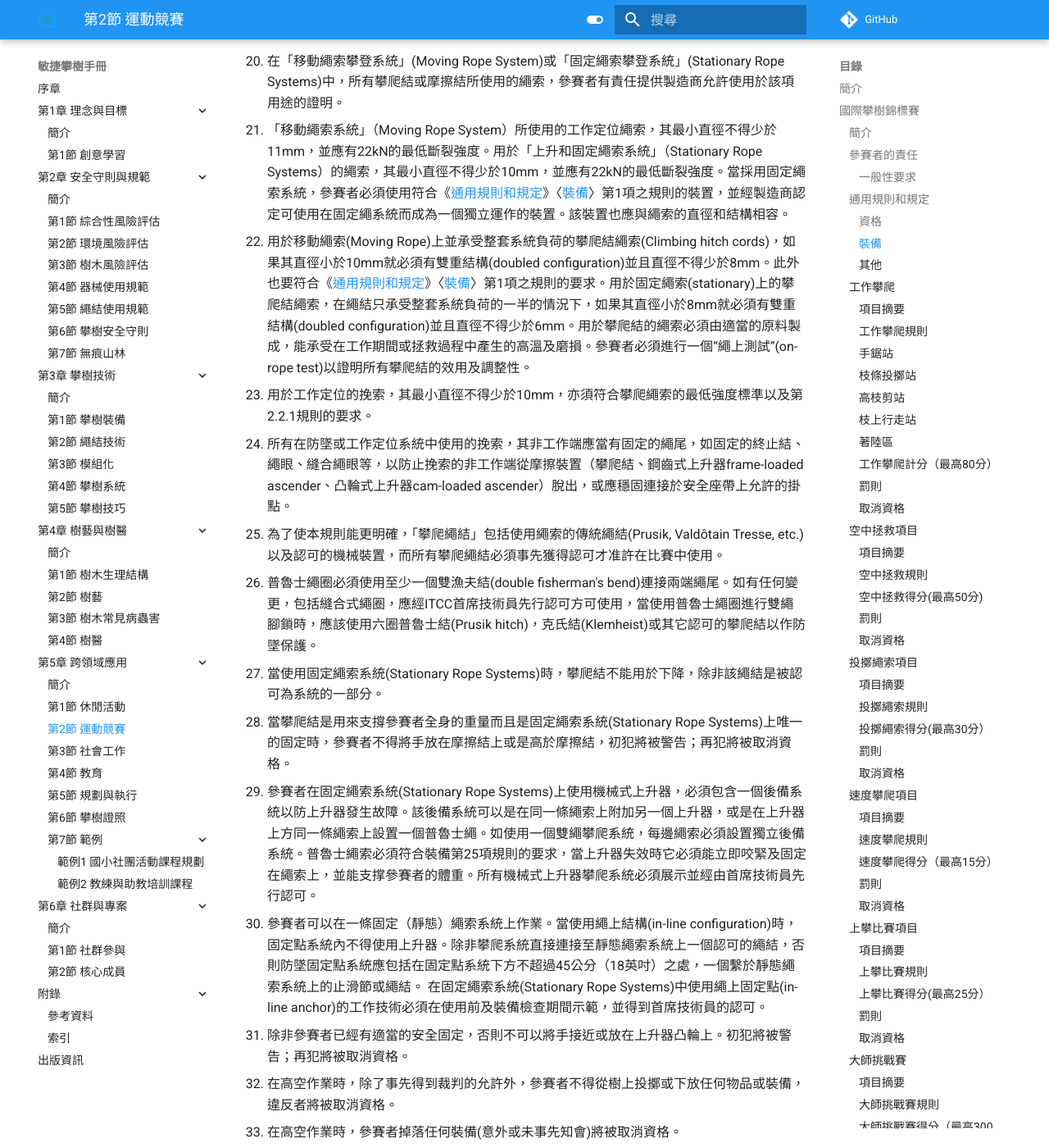
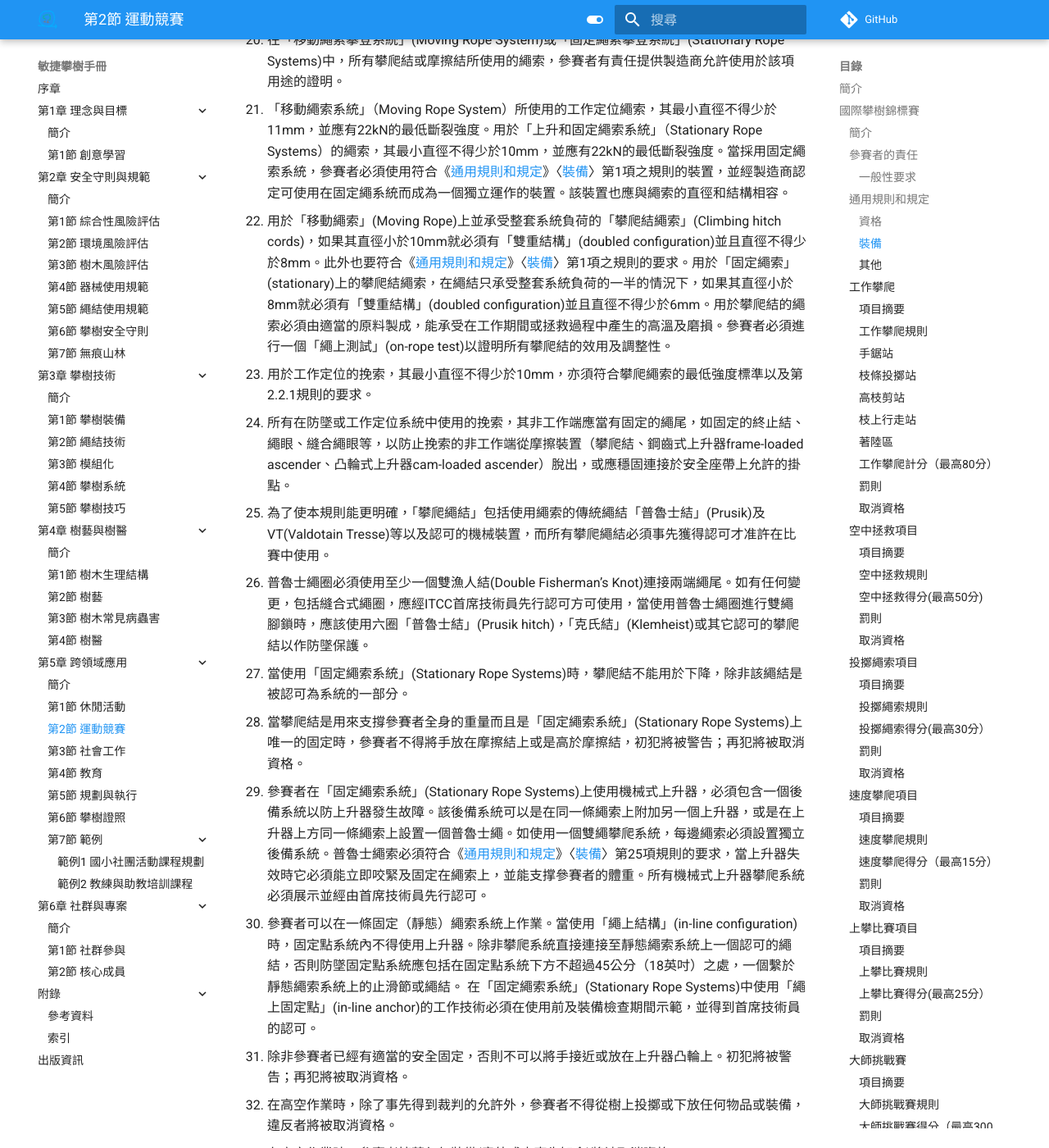
Before and after one commit to Uesugi-Summer-Sea/Agile-Tree-Climbing-Manual, an MkDocs documentation site: the page built from docs/5-跨領域應用/2-運動競賽.md, in a window 1280 px wide and 1400 px high, scrolled down 3695 px. Shown: the whole window at 82% size. Built offline with MkDocs 1.6.1 and Material for MkDocs 9.7.7, drawn with Linux system fonts in a browser that asks for light colours; comment, search, counter and statistics services are not loaded; some of the changed text lies outside the part shown.

Commit message:
此提交將修正繩結專有名詞及英中對照

```diff
--- a/docs/5-跨領域應用/2-運動競賽.md
+++ b/docs/5-跨領域應用/2-運動競賽.md
@@ -11,8 +11,8 @@
 ### 簡介
 
 - 攀樹比賽會在世界不同國家舉行，每一個ISA分會、關係組織及每個地區性的比賽均可選派一男一女的參賽者來競爭國際攀樹錦標賽的冠軍。被選派的參賽者在地區性的錦標賽中展現出眾的技巧而被挑選出賽。
-- 攀樹比賽於西元1976年開始，當時在密蘇里州聖路易斯舉行第一次的ISA樹木修剪員大會(Tree Trimmer’s Jamboree)。最初辦理Jamboree的目的是為了保存傳統的技術，以便在實際的空中救援現場，一個攀樹者在只有繩索的情況之下可以進行救援工作。
-- 攀樹比賽其後發展並重新命名為國際攀樹錦標賽(ITCC,International Tree Climbing Championship)，這不只反映出比賽目標的擴大，更表示世界各地有更多的攀樹比賽在舉辦。攀樹比賽能夠推廣安全的工作操作、展現出裝備與技巧的進步與創新，和提高公眾對攀樹工作的認同。攀樹比賽亦扮演平台的角色，提供參與者與其他專業的同行能匯聚並交換彼此的想法與意見。
+- 攀樹比賽於西元1976年開始，當時在密蘇里州聖路易斯舉行第一次的ISA「樹木修剪員大會」(Tree Trimmer’s Jamboree)。最初辦理Jamboree的目的是為了保存傳統的技術，以便在實際的空中救援現場，一個攀樹者在只有繩索的情況之下可以進行救援工作。
+- 攀樹比賽其後發展並重新命名為「國際攀樹錦標賽」(ITCC,International Tree Climbing Championship)，這不只反映出比賽目標的擴大，更表示世界各地有更多的攀樹比賽在舉辦。攀樹比賽能夠推廣安全的工作操作、展現出裝備與技巧的進步與創新，和提高公眾對攀樹工作的認同。攀樹比賽亦扮演平台的角色，提供參與者與其他專業的同行能匯聚並交換彼此的想法與意見。
 - 最初攀樹比賽一共只有四個比賽項目，包括工作攀爬、空中拯救、投擲繩索、及使用雙繩腳鎖或身體推進法的速度攀爬。ITCC的比賽模式在1996年有所改變，採用了新的五個預賽項目：工作攀爬（80分）、空中拯救（50分）、投擲繩索（30分）、雙繩腳鎖（20分）及速度攀爬（20分)，總分為200分。預賽積分最高的參賽者即可進入最後的冠軍賽-大師挑戰賽（Masters’ Challenge)。
 - 進入大師挑戰賽後，各參賽者的得分會重新計算，參賽者們可以在大師賽獲得最高300分的得分。最後；一男一女的勝出者便成為世界冠軍。兩位世界冠軍也能自動入選下一屆的世界攀樹錦標賽。
 - 這種比賽模式在2017年以前沒有太大的改變。然而；隨著裝備與技術的不斷發展，也推動了攀樹工作的進步，腳鎖(footlock)的上攀方式已成為過去。今年推出了｢上攀比賽」(Ascent Event)作為正式的預賽項目。｢上攀比賽」(Ascent Event)的目的在促使參賽者對他們的系統做批判性思考，並發展出更安全與更有效率的攀爬系統。
@@ -65,15 +65,15 @@
 1. 違反工作定位或防墜規則將導致失分或被裁判取消資格。違規包括未能有效管理使得繩索鬆弛（攀登時繩索不能過於鬆弛而形成懸垂低於參賽者膝蓋的寬鬆繩圈）、出現短暫下墜情況或在固定支點以上攀爬。公然漠視這項規則將導致被取消資格。
 1. 在「移動繩索攀登系統」(Moving Rope System)或「固定繩索攀登系統」(Stationary Rope Systems)中，所有攀爬結或摩擦結所使用的繩索，參賽者有責任提供製造商允許使用於該項用途的證明。
 1. 「移動繩索系統」（Moving Rope System）所使用的工作定位繩索，其最小直徑不得少於11mm，並應有22kN的最低斷裂強度。用於「上升和固定繩索系統」（Stationary Rope Systems）的繩索，其最小直徑不得少於10mm，並應有22kN的最低斷裂強度。當採用固定繩索系統，參賽者必須使用符合《[通用規則和規定](#通用規則和規定)》〈[裝備](#裝備)〉第1項之規則的裝置，並經製造商認定可使用在固定繩系統而成為一個獨立運作的裝置。該裝置也應與繩索的直徑和結構相容。
-1. 用於移動繩索(Moving Rope)上並承受整套系統負荷的攀爬結繩索(Climbing hitch cords)，如果其直徑小於10mm就必須有雙重結構(doubled configuration)並且直徑不得少於8mm。此外也要符合《[通用規則和規定](#通用規則和規定)》〈[裝備](#裝備)〉第1項之規則的要求。用於固定繩索(stationary)上的攀爬結繩索，在繩結只承受整套系統負荷的一半的情況下，如果其直徑小於8mm就必須有雙重結構(doubled configuration)並且直徑不得少於6mm。用於攀爬結的繩索必須由適當的原料製成，能承受在工作期間或拯救過程中產生的高溫及磨損。參賽者必須進行一個“繩上測試”(on-rope test)以證明所有攀爬結的效用及調整性。
+1. 用於「移動繩索」(Moving Rope)上並承受整套系統負荷的「攀爬結繩索」(Climbing hitch cords)，如果其直徑小於10mm就必須有「雙重結構」(doubled configuration)並且直徑不得少於8mm。此外也要符合《[通用規則和規定](#通用規則和規定)》〈[裝備](#裝備)〉第1項之規則的要求。用於「固定繩索」(stationary)上的攀爬結繩索，在繩結只承受整套系統負荷的一半的情況下，如果其直徑小於8mm就必須有「雙重結構」(doubled configuration)並且直徑不得少於6mm。用於攀爬結的繩索必須由適當的原料製成，能承受在工作期間或拯救過程中產生的高溫及磨損。參賽者必須進行一個「繩上測試」(on-rope test)以證明所有攀爬結的效用及調整性。
 1. 用於工作定位的挽索，其最小直徑不得少於10mm，亦須符合攀爬繩索的最低強度標準以及第2.2.1規則的要求。
 1. 所有在防墜或工作定位系統中使用的挽索，其非工作端應當有固定的繩尾，如固定的終止結、繩眼、縫合繩眼等，以防止挽索的非工作端從摩擦裝置（攀爬結、鋼齒式上升器frame-loaded ascender、凸輪式上升器cam-loaded ascender）脫出，或應穩固連接於安全座帶上允許的掛點。
-1. 為了使本規則能更明確，「攀爬繩結」包括使用繩索的傳統繩結(Prusik, Valdôtain Tresse, etc.)以及認可的機械裝置，而所有攀爬繩結必須事先獲得認可才准許在比賽中使用。
-1. 普魯士繩圈必須使用至少一個雙漁夫結(double fisherman′s bend)連接兩端繩尾。如有任何變更，包括縫合式繩圈，應經ITCC首席技術員先行認可方可使用，當使用普魯士繩圈進行雙繩腳鎖時，應該使用六圈普魯士結(Prusik hitch)，克氏結(Klemheist)或其它認可的攀爬結以作防墜保護。
-1. 當使用固定繩索系統(Stationary Rope Systems)時，攀爬結不能用於下降，除非該繩結是被認可為系統的一部分。
-1. 當攀爬結是用來支撐參賽者全身的重量而且是固定繩索系統(Stationary Rope Systems)上唯一的固定時，參賽者不得將手放在摩擦結上或是高於摩擦結，初犯將被警告；再犯將被取消資格。
-1. 參賽者在固定繩索系統(Stationary Rope Systems)上使用機械式上升器，必須包含一個後備系統以防上升器發生故障。該後備系統可以是在同一條繩索上附加另一個上升器，或是在上升器上方同一條繩索上設置一個普魯士繩。如使用一個雙繩攀爬系統，每邊繩索必須設置獨立後備系統。普魯士繩索必須符合裝備第25項規則的要求，當上升器失效時它必須能立即咬緊及固定在繩索上，並能支撑參賽者的體重。所有機械式上升器攀爬系統必須展示並經由首席技術員先行認可。
-1. 參賽者可以在一條固定（靜態）繩索系統上作業。當使用繩上結構(in-line configuration)時，固定點系統內不得使用上升器。除非攀爬系統直接連接至靜態繩索系統上一個認可的繩結，否則防墜固定點系統應包括在固定點系統下方不超過45公分（18英吋）之處，一個繫於靜態繩索系統上的止滑節或繩結。 在固定繩索系統(Stationary Rope Systems)中使用繩上固定點(in-line anchor)的工作技術必須在使用前及裝備檢查期間示範，並得到首席技術員的認可。
+1. 為了使本規則能更明確，「攀爬繩結」包括使用繩索的傳統繩結「普魯士結」(Prusik)及VT(Valdotain Tresse)等以及認可的機械裝置，而所有攀爬繩結必須事先獲得認可才准許在比賽中使用。
+1. 普魯士繩圈必須使用至少一個雙漁人結(Double Fisherman’s Knot)連接兩端繩尾。如有任何變更，包括縫合式繩圈，應經ITCC首席技術員先行認可方可使用，當使用普魯士繩圈進行雙繩腳鎖時，應該使用六圈「普魯士結」(Prusik hitch)，「克氏結」(Klemheist)或其它認可的攀爬結以作防墜保護。
+1. 當使用「固定繩索系統」(Stationary Rope Systems)時，攀爬結不能用於下降，除非該繩結是被認可為系統的一部分。
+1. 當攀爬結是用來支撐參賽者全身的重量而且是「固定繩索系統」(Stationary Rope Systems)上唯一的固定時，參賽者不得將手放在摩擦結上或是高於摩擦結，初犯將被警告；再犯將被取消資格。
+1. 參賽者在「固定繩索系統」(Stationary Rope Systems)上使用機械式上升器，必須包含一個後備系統以防上升器發生故障。該後備系統可以是在同一條繩索上附加另一個上升器，或是在上升器上方同一條繩索上設置一個普魯士繩。如使用一個雙繩攀爬系統，每邊繩索必須設置獨立後備系統。普魯士繩索必須符合《[通用規則和規定](#通用規則和規定)》〈[裝備](#裝備)〉第25項規則的要求，當上升器失效時它必須能立即咬緊及固定在繩索上，並能支撑參賽者的體重。所有機械式上升器攀爬系統必須展示並經由首席技術員先行認可。
+1. 參賽者可以在一條固定（靜態）繩索系統上作業。當使用「繩上結構」(in-line configuration)時，固定點系統內不得使用上升器。除非攀爬系統直接連接至靜態繩索系統上一個認可的繩結，否則防墜固定點系統應包括在固定點系統下方不超過45公分（18英吋）之處，一個繫於靜態繩索系統上的止滑節或繩結。 在「固定繩索系統」(Stationary Rope Systems)中使用「繩上固定點」(in-line anchor)的工作技術必須在使用前及裝備檢查期間示範，並得到首席技術員的認可。
 1. 除非參賽者已經有適當的安全固定，否則不可以將手接近或放在上升器凸輪上。初犯將被警告；再犯將被取消資格。
 1. 在高空作業時，除了事先得到裁判的允許外，參賽者不得從樹上投擲或下放任何物品或裝備，違反者將被取消資格。
 1. 在高空作業時，參賽者掉落任何裝備(意外或未事先知會)將被取消資格。
@@ -260,7 +260,7 @@
 - 空中拯救是一個計時比賽項目，考驗參賽者是否有能力攀爬並安全的下放一名無法自行返回地面的攀爬者。男子和女子的比賽項目設置相同。
 - 在項目開始之前，項目主裁判會提供給參賽者有關該項目的情境（見附錄3中的項目情境的例子）。救援情境說明傷勢及該攀爬者的詳細情況。
 - 參賽者必須進行風險評估、攀爬前評估、現場創傷評估，及使用所有相關技術以確保拯救過程不會令情況惡化。該受傷的攀爬者（假人）必須儘可能以安全、謹慎及有效率的方式救下。
-- 參賽者作爲先遣救護人員(first responder)將接管現場，掌控所有相關安全問題，並確定已聯繫上當地的緊急服務。
+- 參賽者作爲「先遣救護人員」(first responder)將接管現場，掌控所有相關安全問題，並確定已聯繫上當地的緊急服務。
 - 場地設置：
   - 一名體重約60至80公斤（132至176磅）的傷患（假人替代）將以一條常規的攀樹與安全座帶繩索設置於樹上，其高度離地最多不高於7.5公尺（25英尺）。
   - 參賽者必須使用一條預先設置距離傷患最少4.5公尺（15英尺）以上的繩索來上樹。
@@ -334,7 +334,7 @@
 
 #### 項目摘要
 
-- 投擲繩索是一個計時比賽項目，考驗參賽者是否有能力把一條投擲繩(throwline)和攀樹繩準確地放置在樹上。參賽者須拋擲一條投擲繩或攀樹繩並使其穿過八個目標中的任兩個目標。八個目標會設置在同一棵樹的兩邊(每邊四個目標)，或是在多棵樹中畫分兩個顯著不同的區域(每區四個目標)。各參賽者可在6分鐘內嘗試無限次的拋擲，但每個區域只有一個目標能獲得有效分數。單一次的投擲可以用來在樹的兩邊各登記一個目標得分，只要這兩個目標得分區彼此相互獨立。
+- 投擲繩索是一個計時比賽項目，考驗參賽者是否有能力把一條「投擲繩」(throwline)和攀樹繩準確地放置在樹上。參賽者須拋擲一條投擲繩或攀樹繩並使其穿過八個目標中的任兩個目標。八個目標會設置在同一棵樹的兩邊(每邊四個目標)，或是在多棵樹中畫分兩個顯著不同的區域(每區四個目標)。各參賽者可在6分鐘內嘗試無限次的拋擲，但每個區域只有一個目標能獲得有效分數。單一次的投擲可以用來在樹的兩邊各登記一個目標得分，只要這兩個目標得分區彼此相互獨立。
 - 當繩索在樹上時可以對它進行操控，包括連接多條投擲繩或攀樹繩在一起來執行操控技術。參賽者必須在限時內從樹上移除額外用來操控的繩索，否則；每留下一條額外的繩索將會被罰扣1分。
 - 設置攀樹繩通過樹上區域的目標可獲取額外的加分。這些額外的加分値取決於拋擲困難的程度。把攀樹繩設置在一個9分的目標可得到4分。有關設置攀樹繩的得分，請參閱〈[投擲繩索得分](#投擲繩索得分)〉第4項。
 - 參賽者亦可依照完成每區目標的時間而獲得效率分數，效率分數的計算參照〈[投擲繩索得分](#投擲繩索得分)〉第6項。
@@ -345,7 +345,7 @@
    - 攀爬式頭盔。
    - 護目鏡。
    - 合適衣著和鞋子。
-1. 投擲繩或攀樹繩必須在預定投擲區內從手中拋出。當一條投擲繩或攀樹繩已置於樹上，此時可使用一根經認可的甩動棒(flipstick)來操縱它們使其進入目標範圍內。在比賽中不可以使用類似投射器(sling shots)或其他機械裝置。
+1. 投擲繩或攀樹繩必須在預定投擲區內從手中拋出。當一條投擲繩或攀樹繩已置於樹上，此時可使用一根經認可的「甩動棒」(flipstick)來操縱它們使其進入目標範圍內。在比賽中不可以使用類似「投射器」(sling shots)或其他機械裝置。
 1. 參賽者最多可以使用三條投擲繩和兩條攀樹繩。
 1. 參賽者可以使用大會提供的裝備，也可以使用自己的投擲繩及攀樹繩，但須裁判核准。
 1. 當參賽者準備就緒後可以通知裁判，並等待項目主裁判的開始信號。當項目主裁判發出「開始(Go)」的命令，並指示參賽者開始進行比賽，比賽項目便開始計時。
@@ -365,7 +365,7 @@
    - 當參賽者已成功地在樹上設置二條攀樹繩。
    - 當參賽者要求比賽終止計時。
    - 當比賽時間結束時。
-1. 若出現得分相同，最終完成時間最快的參賽者獲勝。如果最終完成時間相同，將採用第二決勝機制，最快的「第一個得分時間(first score time)」將獲勝。
+1. 若出現得分相同，最終完成時間最快的參賽者獲勝。如果最終完成時間相同，將採用第二決勝機制，最快的「第一個得分時間」(first score time)將獲勝。
 1. 「第一個得分時間」爲參賽者第一次要求登記一條投擲繩或攀樹繩的時間。當啓動第二決勝機制時會使用「第一個得分時間」作為判定獲勝的依據。
 1. 除非項目主裁判決定另外設定完成時限，否則參賽者必須在6分鐘內設置和完成該比賽。
 1. 參賽者必須在時限內至少設置一條攀樹繩於其中一個目標區。如果參賽者在比賽結束時仍未能設置至少一條攀樹繩，將會從得分中扣罰3分。
@@ -375,7 +375,7 @@
 1. 如果投擲繩未被宣告為有效得分時妅，且攀樹繩在拉下來之前掉落，參賽者可以針對同一區域內的目標重新拋擲投擲繩或攀樹繩。
 1. 若參賽者結束此區的目標投擲時，未能以手觸及一條已宣告為有效得分的投擲繩並且將其繋在攀樹繩上﹐則此參賽者將只能獲得這一條宣告為有效得分的投擲繩之分數。
 1. 參賽者在嘗試拋擲時，其使用的的豆袋(throw weight)或攀樹繩因操控或從樹上取回而離開標記範圍，此參賽者將被扣罰3分。若是第二次發生此一狀況將被取消參賽資格。
-1. 參賽者必須發出一個口頭警示，並收到項目主裁判發出 「清場(All clear)」的口頭確認後才可投擲或取回已繫上豆袋(throw weight)的投擲繩。如果豆袋(throw weight)可能在操控投擲繩時意外掉落，參賽者應該在事前發出一個口頭警示。沒有發出口頭警示會被扣罰1分，第二次裁判會給予口頭警告。第三次違規將會被取消比賽資格。
+1. 參賽者必須發出一個口頭警示，並收到項目主裁判發出 「清場(All clear)」的口頭確認後才可投擲或取回已繫上「豆袋」(throw weight)的投擲繩。如果「豆袋」(throw weight)可能在操控投擲繩時意外掉落，參賽者應該在事前發出一個口頭警示。沒有發出口頭警示會被扣罰1分，第二次裁判會給予口頭警告。第三次違規將會被取消比賽資格。
 
 #### 投擲繩索得分(最高30分）
 
@@ -525,7 +525,7 @@
 1. 當參賽者已做出繩上測試的動作（雙臂伸展遠離身體以及雙腳離開地面），項目主技術員會發出「時間(Time)」的指令，此時計時員停止計時。
 1. 當計時停止後，項目主技術員會確認上攀系統的安裝是否正確。
 1. 如果上攀系統安裝失敗（例如上攀系統無法承重或是有元件未安裝），參賽者將不會得到任何安裝時間得分。
-1. 如果沒有裝上任何與生命保障(life-support)有關的裝置元件或配置不正確，此一情形將會強制給予3分的扣分並喪失安裝時間得分。在做出繩上測試動作給項目主技術員確認之前，參賽者有責任去確認整個系統的適當性與完整性。
+1. 如果沒有裝上任何與「生命保障」(life-support)有關的裝置元件或配置不正確，此一情形將會強制給予3分的扣分並喪失安裝時間得分。在做出繩上測試動作給項目主技術員確認之前，參賽者有責任去確認整個系統的適當性與完整性。
 1. 一旦上攀系統經過完整的評估之後，參賽者將被下放至地面。此時參賽者在開始上攀前可以重新調整自己的上攀系統， (包括已加掛在攀登繩上的負重)，但是不能夠更動任何已經過確認且組裝完成的系統元件。如果參賽者必須更動任何系統元件（例如增加腳式或膝式上升器、腳踏繩圈、胸式吊帶、連接繩或手套等），參賽者將喪失安裝時間得分。
 1. 安裝上攀系統的時間限制為90秒。
 **上攀時間說明**
@@ -560,7 +560,7 @@
      - 第二快的參賽者（B）以13秒33完成上攀。
      - 時間差距 = 13.33 - 12.49 = 0.84秒 = 0. 84分。
      - 最快的參賽者得到17分。 第二快的參賽者到16.16分（17 - 0.84）。
-1. 在上攀系統中加入系統確保(System backup)將可以得到2分的加分（參閱附錄5）。
+1. 在上攀系統中加入「系統確保」(System backup)將可以得到2分的加分（參閱附錄5）。
 1. 若出現同分局面，以上攀時間最快的參賽者獲勝。
 
 #### 罰則
@@ -568,7 +568,7 @@
    - 違反下列行爲的參賽者將被判罰3分並給予警告：
       1. 更動或干擾防墜裝備的元件。
       1. 妨礙機械裝置的正常功能。
-      1. 參賽者將手放在高於腳鎖普魯士結(footlock Prusik)的位置。
+      1. 參賽者將手放在高於「腳鎖普魯士結」(footlock Prusik)的位置。
       1. 與生命保障(life-support)有關的元件在比賽計時時間內出現組裝錯誤或脫離的情形。
 
 #### 取消資格
@@ -624,7 +624,7 @@
 1. 參賽者在每個工作站敲鈴或投擲每一根枝條前，必須發出口頭警示。
 1. 若參賽者的投擲繩和豆袋於拋擲時，因操控或從樹上收回而超出工作範圍，此時會得到一個警告，第二次發生此狀況將被取消資格。
 1. 參賽者成功完成下列任務，最高可獲得10分：
-   - 手搖鈴(Handbell)站：參賽選手必須使用手鋸敲鈴。
+   - 「手搖鈴」(Handbell)站：參賽選手必須使用手鋸敲鈴。
    - 枝條投擲站: 參賽選手必需先敲鈴後才能投擲一支枝條到指定的目標處。如果首次投擲未能成功，參賽選手可以投擲第二根或第三根枝條。當中只有一次投擲會被記分。敲鈴可得4分，將枝條丟進目標可以2、4或6分加分，故最多為10分。如果參賽者在投擲枝條前沒有敲鈴將無法得分。有關枝條大小及目標大小等規格，見《[工作攀爬](#工作攀爬))》〈[枝條投擲站](#枝條投擲站)〉第2項。
    - 鉛錘刻度站：參賽者嘗試在不使鉛錘超過刻度標記的情況下以手鋸敲鈴，刻度標記有4、7、10分之別。若鉛錘超過最低的得分刻度標記，參賽者就算完成此站的任務也不能獲得分數(評分單上F欄)。
    - 參賽選手未能正確完成該工作站所需的任務，將無法得到該工作站的完成分數。
@@ -749,7 +749,7 @@
 
 ##  台灣攀樹錦標賽
 
-「台灣攀樹錦標賽」(TWTCC,TAIWAN TREE CLIMBING CHAMPIONSHIPS)比賽規則以國際攀樹錦標賽(ITCC)所頒定之規則為依據。
+「台灣攀樹錦標賽」(TWTCC,TAIWAN TREE CLIMBING CHAMPIONSHIPS)，比賽規則以國際攀樹錦標賽(ITCC)所頒定之規則為依據。
 
 ## 溜纜團隊邀請賽
 
```
Also changed, not shown: other parts of docs/5-跨領域應用/2-運動競賽.md (+8 -8 lines).
